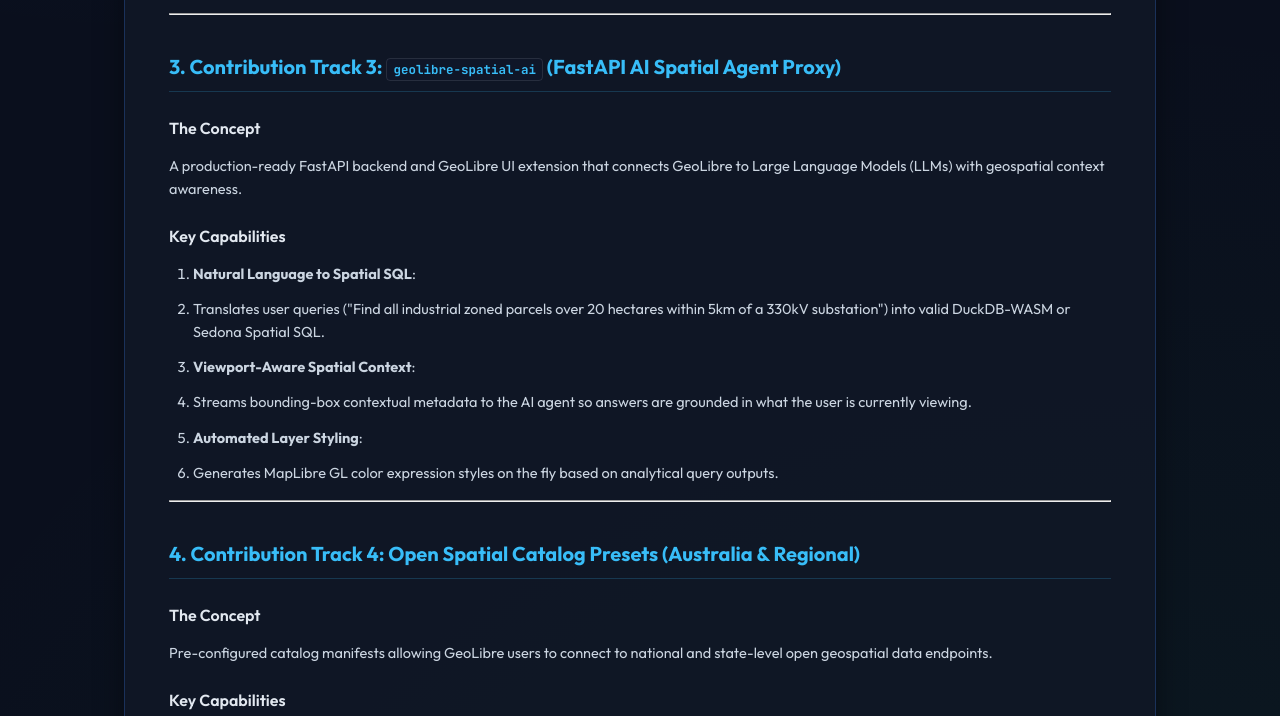
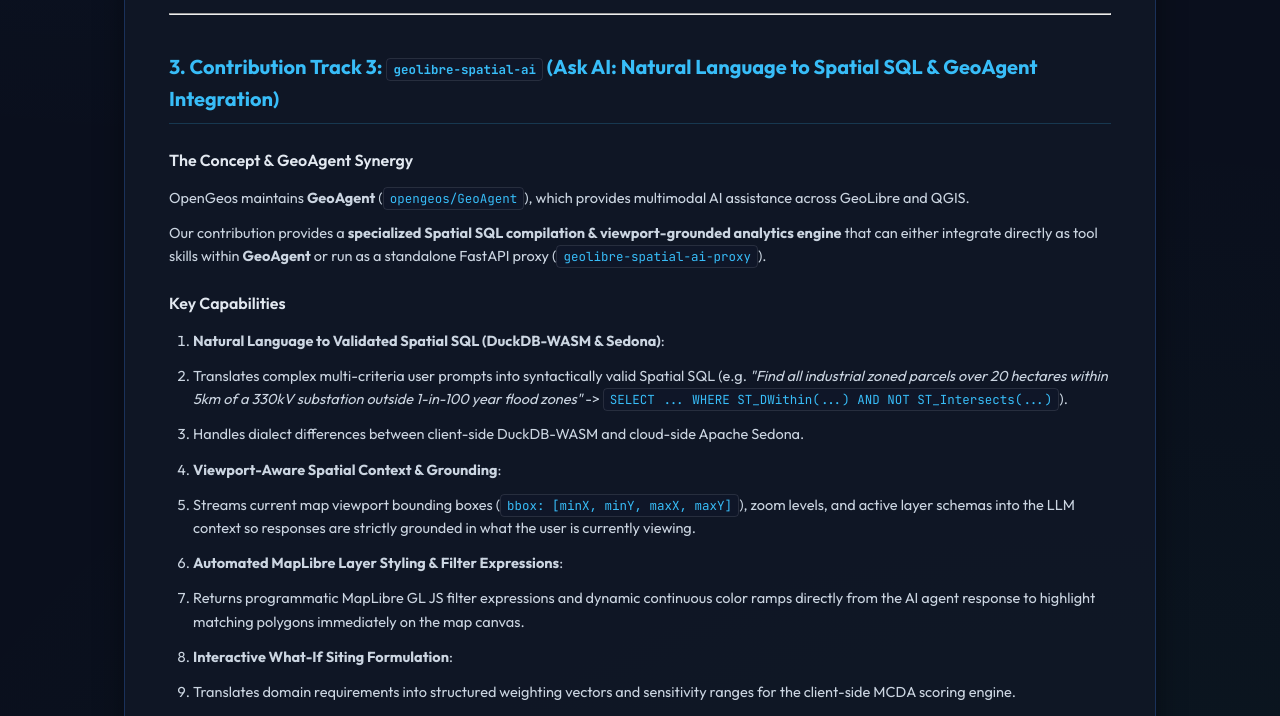
Before and after one commit to GetBack2Basics/aura_siting_crafter, a plain HTML site: page docs/geolibre_contribution_proposals.html in a window 1280 px wide. Shown: the part 1919-2635 px from the top of the page. Drawn offline with Linux system fonts and the light colour scheme; a script that the page names is missing.

Commit message:
docs(geolibre): enrich Track 3 with GeoAgent NL-to-Spatial-SQL capabilities

```diff
--- a/docs/geolibre_contribution_proposals.html
+++ b/docs/geolibre_contribution_proposals.html
@@ -257,17 +257,21 @@ flowchart TD
 <li>Uses ETag and GeoParquet file hashes to skip redundant heavy compute when underlying geometries have not changed.</li>
 </ol>
 <hr />
-<h2>3. Contribution Track 3: <code>geolibre-spatial-ai</code> (FastAPI AI Spatial Agent Proxy)</h2>
-<h3>The Concept</h3>
-<p>A production-ready FastAPI backend and GeoLibre UI extension that connects GeoLibre to Large Language Models (LLMs) with geospatial context awareness.</p>
+<h2>3. Contribution Track 3: <code>geolibre-spatial-ai</code> (Ask AI: Natural Language to Spatial SQL &amp; GeoAgent Integration)</h2>
+<h3>The Concept &amp; GeoAgent Synergy</h3>
+<p>OpenGeos maintains <strong>GeoAgent</strong> (<code>opengeos/GeoAgent</code>), which provides multimodal AI assistance across GeoLibre and QGIS. </p>
+<p>Our contribution provides a <strong>specialized Spatial SQL compilation &amp; viewport-grounded analytics engine</strong> that can either integrate directly as tool skills within <strong>GeoAgent</strong> or run as a standalone FastAPI proxy (<code>geolibre-spatial-ai-proxy</code>).</p>
 <h3>Key Capabilities</h3>
 <ol>
-<li><strong>Natural Language to Spatial SQL</strong>:</li>
-<li>Translates user queries ("Find all industrial zoned parcels over 20 hectares within 5km of a 330kV substation") into valid DuckDB-WASM or Sedona Spatial SQL.</li>
-<li><strong>Viewport-Aware Spatial Context</strong>:</li>
-<li>Streams bounding-box contextual metadata to the AI agent so answers are grounded in what the user is currently viewing.</li>
-<li><strong>Automated Layer Styling</strong>:</li>
-<li>Generates MapLibre GL color expression styles on the fly based on analytical query outputs.</li>
+<li><strong>Natural Language to Validated Spatial SQL (DuckDB-WASM &amp; Sedona)</strong>:</li>
+<li>Translates complex multi-criteria user prompts into syntactically valid Spatial SQL (e.g. <em>"Find all industrial zoned parcels over 20 hectares within 5km of a 330kV substation outside 1-in-100 year flood zones"</em> -&gt; <code>SELECT ... WHERE ST_DWithin(...) AND NOT ST_Intersects(...)</code>).</li>
+<li>Handles dialect differences between client-side DuckDB-WASM and cloud-side Apache Sedona.</li>
+<li><strong>Viewport-Aware Spatial Context &amp; Grounding</strong>:</li>
+<li>Streams current map viewport bounding boxes (<code>bbox: [minX, minY, maxX, maxY]</code>), zoom levels, and active layer schemas into the LLM context so responses are strictly grounded in what the user is currently viewing.</li>
+<li><strong>Automated MapLibre Layer Styling &amp; Filter Expressions</strong>:</li>
+<li>Returns programmatic MapLibre GL JS filter expressions and dynamic continuous color ramps directly from the AI agent response to highlight matching polygons immediately on the map canvas.</li>
+<li><strong>Interactive What-If Siting Formulation</strong>:</li>
+<li>Translates domain requirements into structured weighting vectors and sensitivity ranges for the client-side MCDA scoring engine.</li>
 </ol>
 <hr />
 <h2>4. Contribution Track 4: Open Spatial Catalog Presets (Australia &amp; Regional)</h2>
@@ -310,7 +314,7 @@ flowchart TD
 </div>
 
 <footer style="margin-top: 3rem; padding: 1.5rem 1rem; border-top: 1px solid rgba(255, 255, 255, 0.08); font-size: 0.8rem; color: #94a3b8; text-align: center; line-height: 1.6;">
-  &copy;&reg; 2026 GetBack2Basics - <a href="https://github.com/GetBack2Basics" target="_blank" style="color: #60a5fa; text-decoration: underline;">github.com/getback2basics</a> | This is an independent, personal research project exploring open data and modern cloud-native architectures. All (perceived) opinions are my own. The data tells the story, no matter what your driver is or isn't | 202609032107
+  &copy;&reg; 2026 GetBack2Basics - <a href="https://github.com/GetBack2Basics" target="_blank" style="color: #60a5fa; text-decoration: underline;">github.com/getback2basics</a> | This is an independent, personal research project exploring open data and modern cloud-native architectures. All (perceived) opinions are my own. The data tells the story, no matter what your driver is or isn't | 202609032135
 </footer>
 
 </body>
```
Also changed, not shown: docs/geolibre_contribution_proposals.md (+14 -9 lines).
